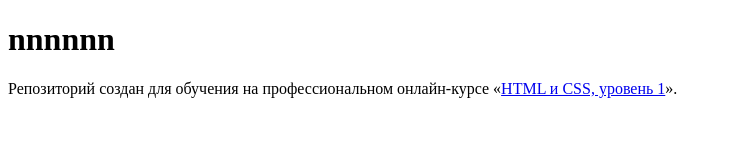
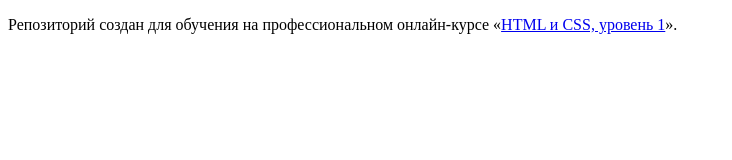
Before and after one commit to DariaChernyaeva/1461377-sedona-28, a plain HTML site: page index.html in a window 1280 px wide. Shown: the whole page, without its empty margins (0-732 px from the left). Drawn offline with Linux system fonts and the light colour scheme.

Commit message:
Update index.html

```diff
--- a/index.html
+++ b/index.html
@@ -5,7 +5,6 @@
     <title>HTML Academy: Седона</title>
   </head>
   <body>
-<h1> nnnnnn </h1>
     <p>Репозиторий создан для обучения на профессиональном онлайн‑курсе «<a href="https://htmlacademy.ru/intensive/htmlcss">HTML и CSS, уровень 1</a>».</p>
 
   </body>
```
